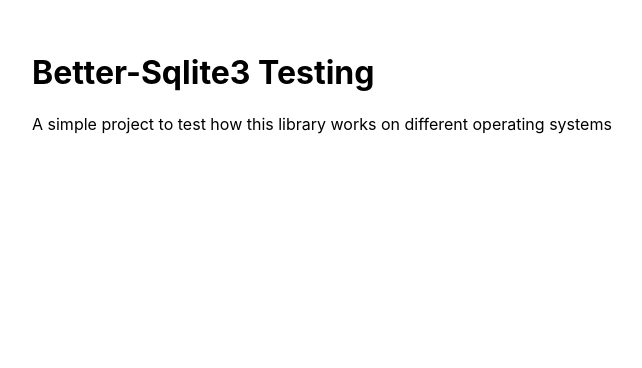
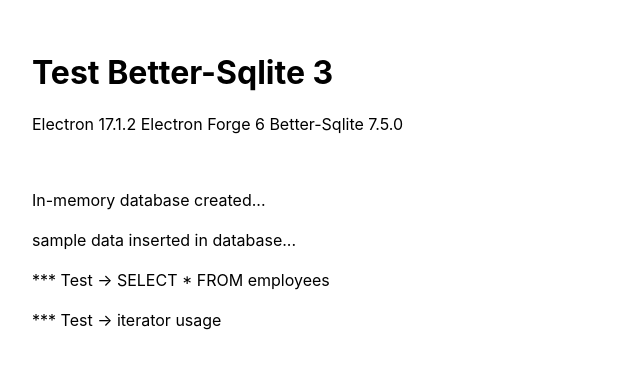
Before and after one commit to giloutho/test-better-sqlite3, an Electron app: page src/index.html in a window 800 px wide. Shown: the whole page, without its empty margins (64-706 px from the left). Drawn offline with Linux system fonts and the light colour scheme; no server answers.

Commit message:
Infos displayed in main page

```diff
--- a/src/index.html
+++ b/src/index.html
@@ -6,8 +6,9 @@
     <link rel="stylesheet" href="index.css">
   </head>
   <body>
+    <h1>Test Better-Sqlite 3</h1>
+    <p>Electron 17.1.2  Electron Forge 6 Better-Sqlite 7.5.0</p>
+    <div id="connect"></div>
     <script src="bettertest.js"></script>
-    <h1>Better-Sqlite3 Testing</h1>
-    <p>A simple project to test how this library works on different operating systems</p>
   </body>
 </html>
```
